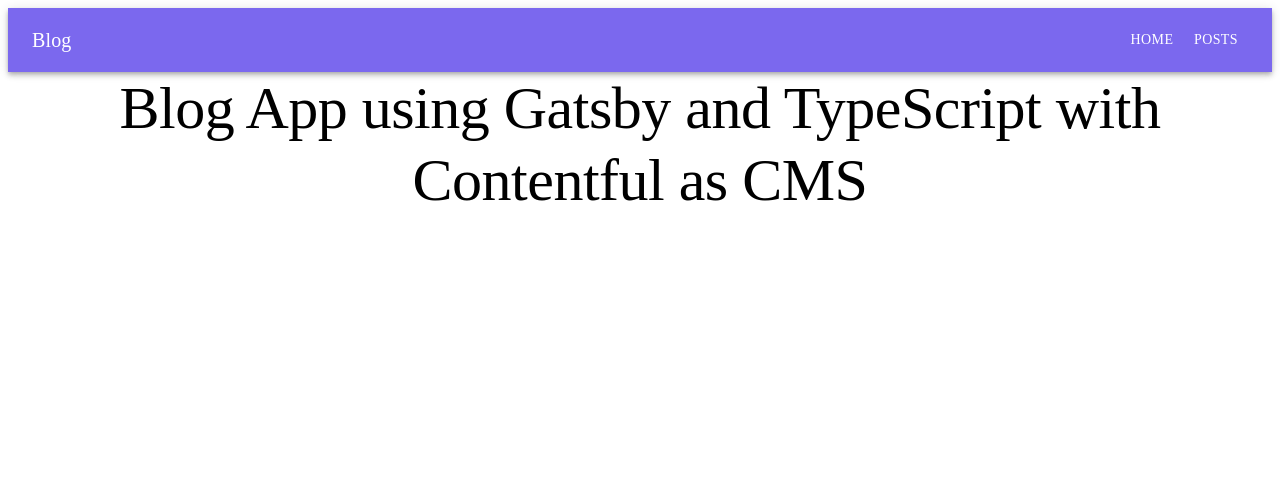
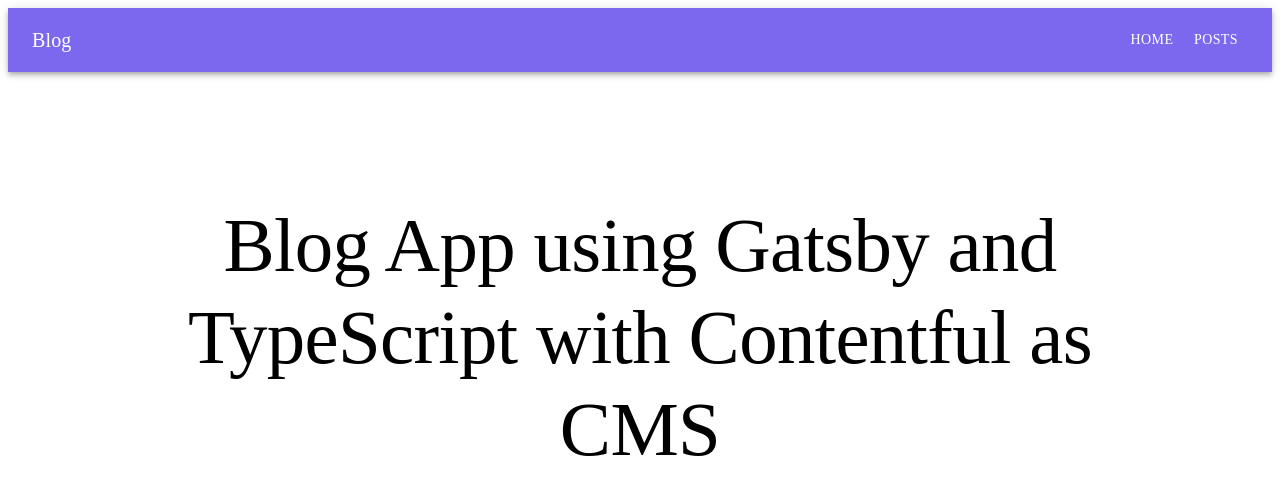
Before and after one commit to SaadFarhanIdress/gatsby-contentful-blog, a Gatsby site: page / in a window 1280 px wide. Built offline with nearby package versions, Linux system fonts and the light colour scheme; Gatsby itself is replaced by a stand-in of ours.

Commit message:
🎨 STYLES: Last touch to CSS

```diff
--- a/src/styles/pagesStyles.css
+++ b/src/styles/pagesStyles.css
@@ -13,13 +13,7 @@
 }
 
 .home-header {
-    text-align: center;
-    margin: 9vw;
-    font-size: 6vw;
+    text-align: center !important;
+    margin: 10vw !important;
+    font-size: 6vw !important;
 }
-
-.header-container {
-    justify-content: center !important;
-    display: flex !important;
-    align-items: center !important;
-}
```
